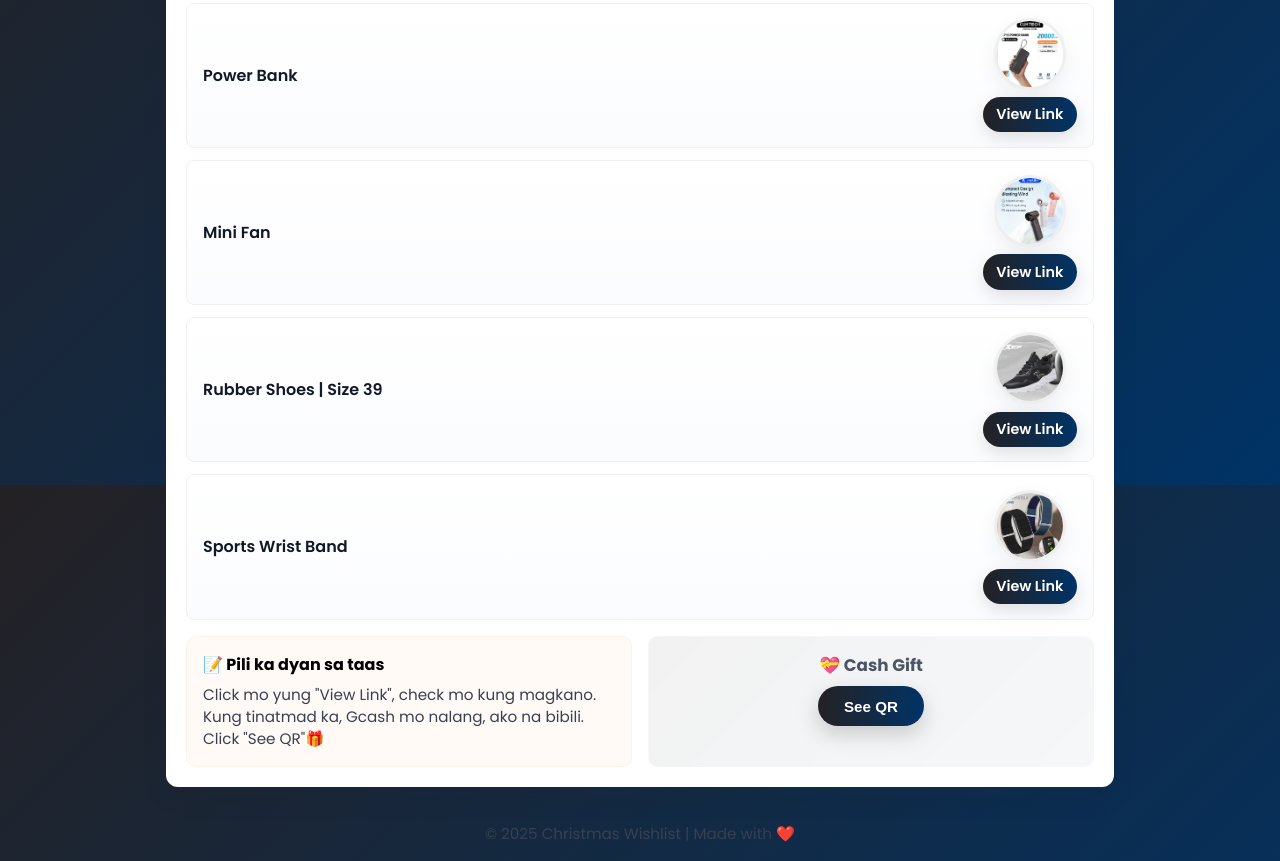
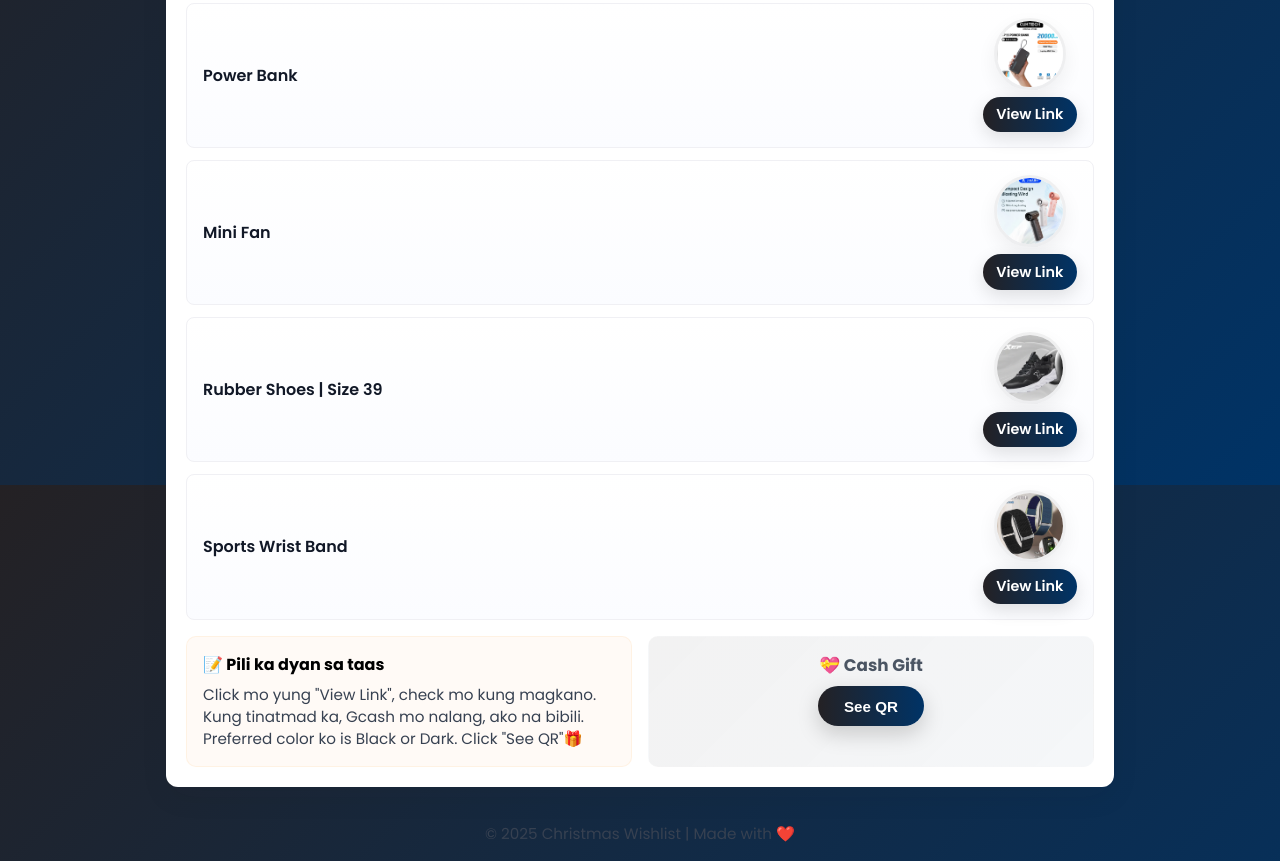
Before and after one commit to jbworks0125/Wishlist_2025, a website: page christmas-wishlist/src/index.html in a window 1280 px wide. Shown: the part 315-1176 px from the top of the page. Drawn offline with Linux system fonts and the light colour scheme.

Commit message:
Preferred Color

```diff
--- a/christmas-wishlist/src/index.html
+++ b/christmas-wishlist/src/index.html
@@ -77,7 +77,7 @@
             <div class="stats">
                 <div class="note-section">
                     <h4>📝 Pili ka dyan sa taas</h4>
-                    <p class="note-text">Click mo yung "View Link", check mo kung magkano. Kung tinatmad ka, Gcash mo nalang, ako na bibili. Click "See QR"🎁</p>
+                    <p class="note-text">Click mo yung "View Link", check mo kung magkano. Kung tinatmad ka, Gcash mo nalang, ako na bibili. Preferred color ko is Black or Dark. Click "See QR"🎁</p>
                 </div>
                 <div class="qr-code-section">
                     <h3>💝 Cash Gift</h3>
```
